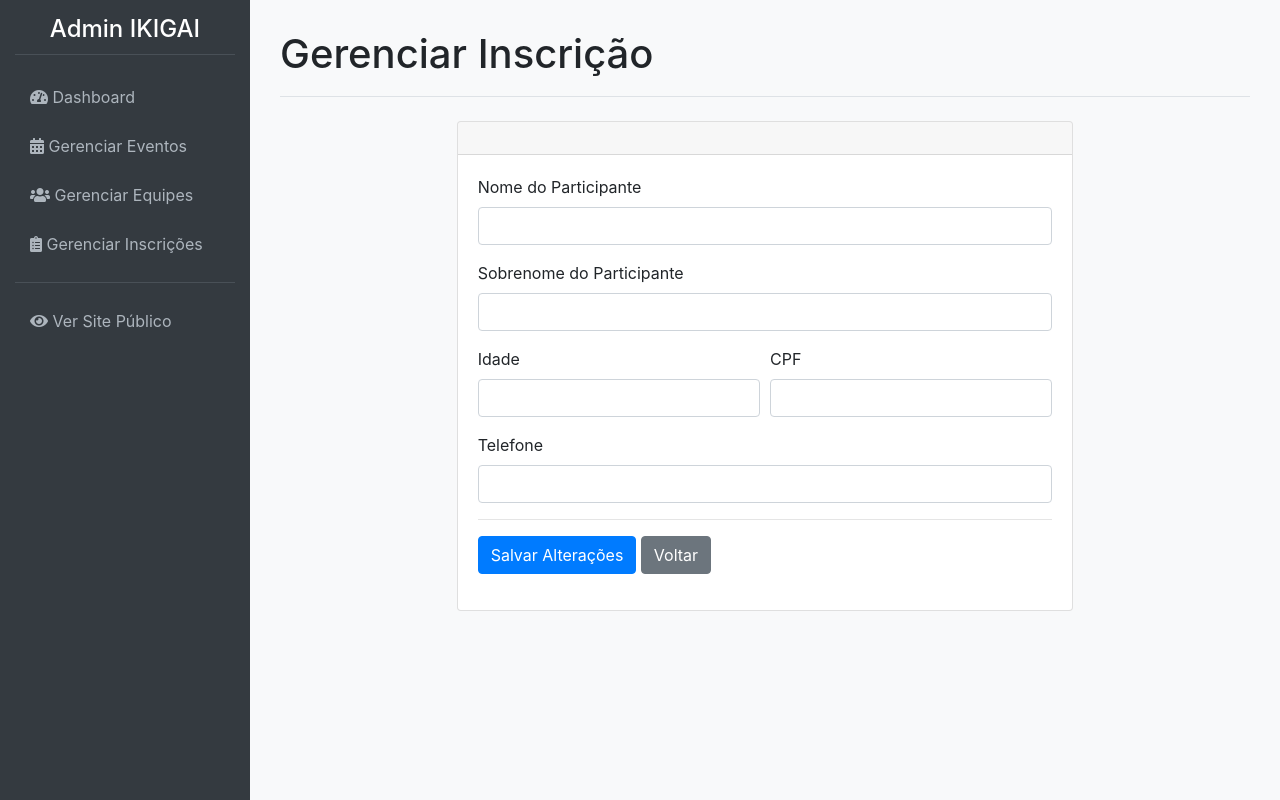
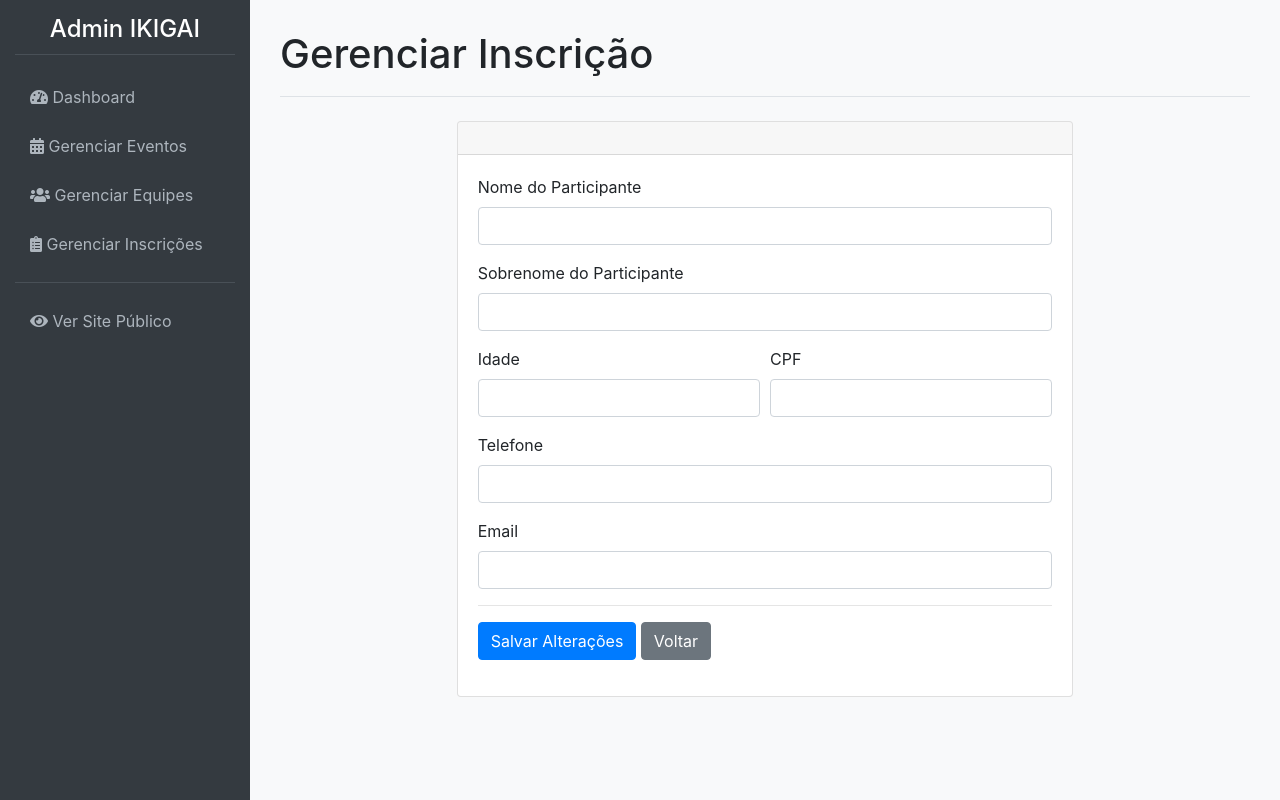
Before and after one commit to wllynilson/ikigai, a Flask app: template app/templates/admin/admin_editar_inscricao.html in a window 1280 px wide. Run offline with Flask 3, Linux system fonts and the light colour scheme; the template is opened without the code that fills it: values that come from a table or form of the project are taken from there, others are empty; some libraries are stand-ins or nearby versions.

Commit message:
Adiciona campo de email ao realizar o cadastro

```diff
--- a/app/admin/forms.py
+++ b/app/admin/forms.py
@@ -23,5 +23,7 @@ class EditarInscricaoForm(FlaskForm):
 
     telefone = StringField('Telefone',
                            validators=[DataRequired(), Length(min=8, max=20)])
+    email = StringField('Email',
+                        validators=[DataRequired(), Length(min=5, max=100)])
 
     submit = SubmitField('Salvar Alterações')
--- a/app/models.py
+++ b/app/models.py
@@ -48,6 +48,7 @@ class Inscricao(db.Model):
     evento_id = db.Column(db.Integer, db.ForeignKey('eventos.id'), nullable=False)
     equipe_id = db.Column(db.Integer, db.ForeignKey('equipes.id'), nullable=False)
     status = db.Column(db.String(20), nullable=False, default='Pendente')
+    email = db.Column(db.String(100), nullable=False, unique=True)
     __table_args__ = (db.UniqueConstraint('cpf', 'evento_id', name='uq_cpf_evento'),)
 
     def __repr__(self):
--- a/app/routes.py
+++ b/app/routes.py
@@ -40,6 +40,10 @@ def inscrever_evento(evento_id):
         if idade <= 0:
             flash('Idade deve ser um valor positivo.', 'danger')
             return render_template('inscrever_evento.html', evento=evento, equipes=equipes)
+        email = request.form['email']
+        if not email or '@' not in email:
+            flash('Email inválido.', 'danger')
+            return render_template('inscrever_evento.html', evento=evento, equipes=equipes)
 
         inscricao_existente = Inscricao.query.filter_by(cpf=cpf, evento_id=evento.id).first()
         if inscricao_existente:
@@ -52,6 +56,7 @@ def inscrever_evento(evento_id):
             idade=idade,
             cpf=cpf,
             telefone=telefone,
+            email=email,
             evento_id=evento.id,
             equipe_id=equipe_id
         )
--- a/app/templates/admin/admin_editar_inscricao.html
+++ b/app/templates/admin/admin_editar_inscricao.html
@@ -49,6 +49,19 @@
                             {{ form.telefone(class="form-control") }}
                         </div>
 
+                    <div class="form-group">
+                        {{ form.email.label(class="form-control-label") }}
+                        {% if form.email.errors %}
+                            {{ form.email(class="form-control is-invalid") }}
+                            <div class="invalid-feedback">
+                                {% for error in form.email.errors %}
+                                    <span>{{ error }}</span>
+                                {% endfor %}
+                            </div>
+                        {% else %}
+                            {{ form.email(class="form-control") }}
+                        {% endif %}
+
                         <hr>
 
                         <div class="form-group">
--- a/app/templates/inscrever_evento.html
+++ b/app/templates/inscrever_evento.html
@@ -58,6 +58,12 @@
                 </div>
 
                 <div class="form-group">
+                    <label for="email">E-mail:</label>
+                    <input type="email" class="form-control" id="email" name="email" required>
+                    <small class="form-text text-muted">Certifique-se de que o e-mail está correto.</small>
+                </div>
+
+                <div class="form-group">
                     <label for="equipe_id">Equipe:</label>
                     <select class="form-control" id="equipe_id" name="equipe_id" required>
                         <option value="">Selecione sua equipe</option>
```
Also changed, not shown: app/admin/routes.py (+26 -6 lines), academia.db, app.db.
